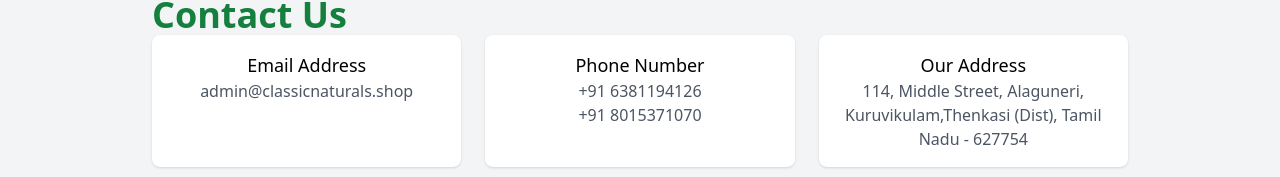
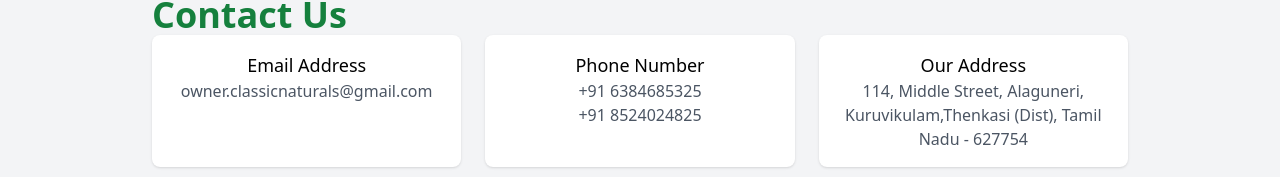
Before and after one commit to Ponkavin-R/Pharmacy_Website, a React (Create React App) app: page /contact in a window 1280 px wide. Shown: the part 345-522 px from the top of the page. Built offline with nearby package versions, Linux system fonts and the light colour scheme.

Commit message:
final app

```diff
--- a/src/components/Contact.js
+++ b/src/components/Contact.js
@@ -63,12 +63,12 @@
         <div className="grid grid-cols-1 sm:grid-cols-3 gap-6 text-center">
           <div className="bg-white p-4 rounded-lg shadow">
             <h4 className="font-medium text-lg">Email Address</h4>
-            <p className="text-gray-600">admin@classicnaturals.shop</p>
+            <p className="text-gray-600">owner.classicnaturals@gmail.com</p>
           </div>
           <div className="bg-white p-4 rounded-lg shadow">
             <h4 className="font-medium text-lg">Phone Number</h4>
-            <p className="text-gray-600">+91 6381194126</p>
-            <p className="text-gray-600">+91 8015371070</p>
+            <p className="text-gray-600">+91 6384685325</p>
+            <p className="text-gray-600">+91 8524024825</p>
           </div>
           <div className="bg-white p-4 rounded-lg shadow">
             <h4 className="font-medium text-lg">Our Address</h4>
--- a/src/components/Footer.js
+++ b/src/components/Footer.js
@@ -40,9 +40,9 @@
         <div className="flex-1 text-center md:text-right">
           <h3 className="text-lg font-bold text-yellow-500">Contact Us</h3>
           <div className="mt-2 space-y-2">
-            <p>📞 +91 6381194126</p>
-            <p>📞 +91 8015371070</p>
-            <p>📧 admin@classicnaturals.shop</p>
+            <p>📞 +91 6384685325</p>
+            <p>📞 +91 8524024825</p>
+            <p>📧 owner.classicnaturals@gmail.com</p>
           </div>
         </div>
       </div>
--- a/src/components/Products.js
+++ b/src/components/Products.js
@@ -43,7 +43,7 @@
   { id: 16, name: "Coconut Oil Veterinary Soap", category: "Veterinary soap", price: 69, unit: "1", image: p13},
   { id: 17, name: "Liya Floor Cleaner", category: "Floor cleaner", price: 499, unit: "10Lit", image: p14 },
   { id: 18, name: "Liya Toilet Cleaner", category: "Toilet Cleaner", price: 199, unit: "10Pics", image: p15 },
-  { id: 19, name: "Brand soap", category: "Soap", price: 69, unit: "1", image: p16 },
+  { id: 19, name: "Brand soap Coconut Oil | Human Soap", category: "Soap", price: 69, unit: "1", image: p16 },
   { id: 20, name: "Bow Kennel Wash", category: "Kennel Wash", price: 199, unit: "1", image: p17 },
   { id: 21, name: "Liya Floor Cleaner", category: "Floor Cleaner", price: 499, unit: "10Lit", image: p18 },
   { id: 22, name: "Liya Toilet Cleaner", category: "Toilet Cleaner", price: 199, unit: "10Pics  ", image: p19 },
```
